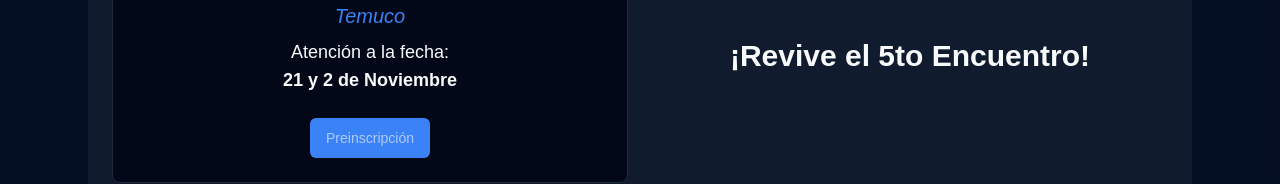
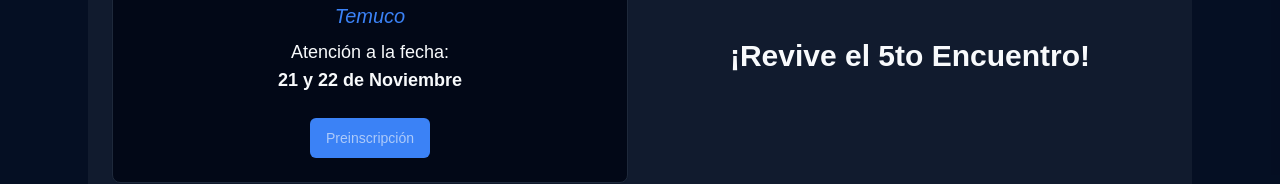
Before and after one commit to jhngtrrz/fechile-next, a Next.js app: page / in a window 1280 px wide. Shown: the part 1604-1788 px from the top of the page. Built offline with nearby package versions, Linux system fonts and the light colour scheme.

Commit message:
corregir fecha en el componente EventosNacionales y comentar sección del botón Donar en el componente Header

```diff
--- a/src/components/EventosNacionales.tsx
+++ b/src/components/EventosNacionales.tsx
@@ -35,7 +35,7 @@ export function EventosNacionales() {
                 <p className="text-lg mt-2">
                   Atención a la fecha:
                   <br />
-                  <span className="font-semibold">21 y 2 de Noviembre</span>
+                  <span className="font-semibold">21 y 22 de Noviembre</span>
                 </p>
               </div>
             </CardContent>
--- a/src/components/header.tsx
+++ b/src/components/header.tsx
@@ -135,7 +135,7 @@ export function Header() {
           </NavigationMenu>
         </div>
 
-        {/* BOTÓN DONAR */}
+        {/* BOTÓN DONAR
         <div className="flex items-center ml-auto">
           <Link href="/donar">
             <Button
@@ -146,6 +146,7 @@ export function Header() {
             </Button>
           </Link>
         </div>
+        */}
       </div>
     </header>
   )
```
